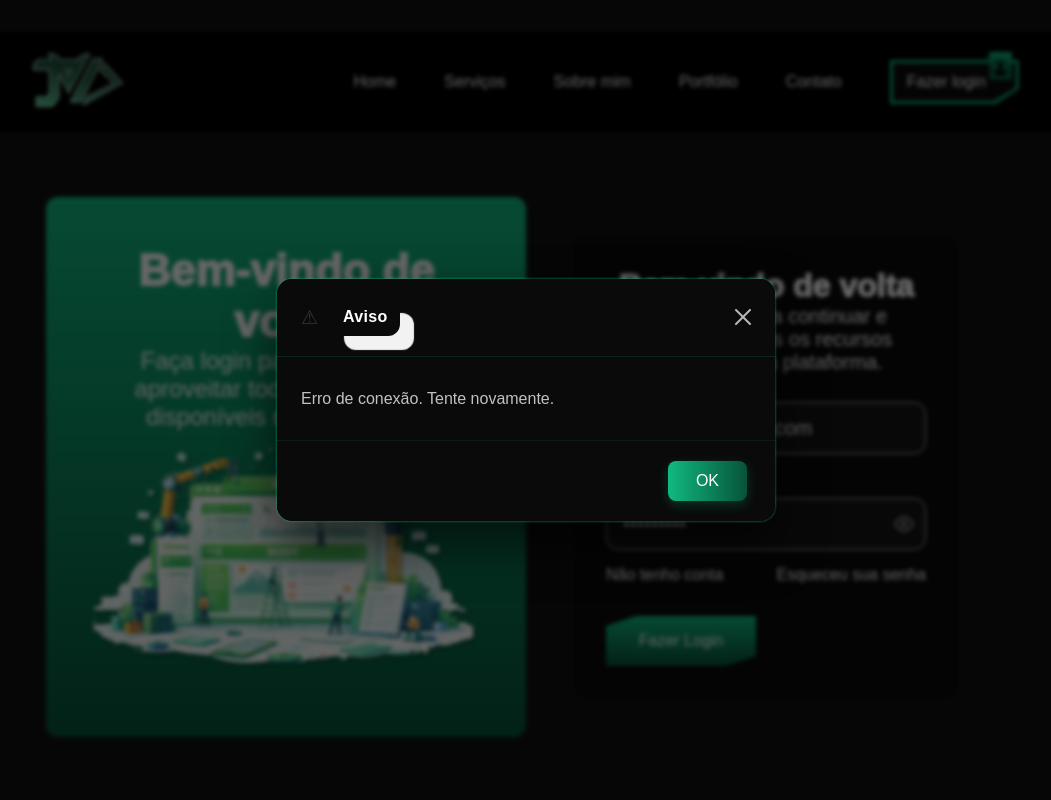
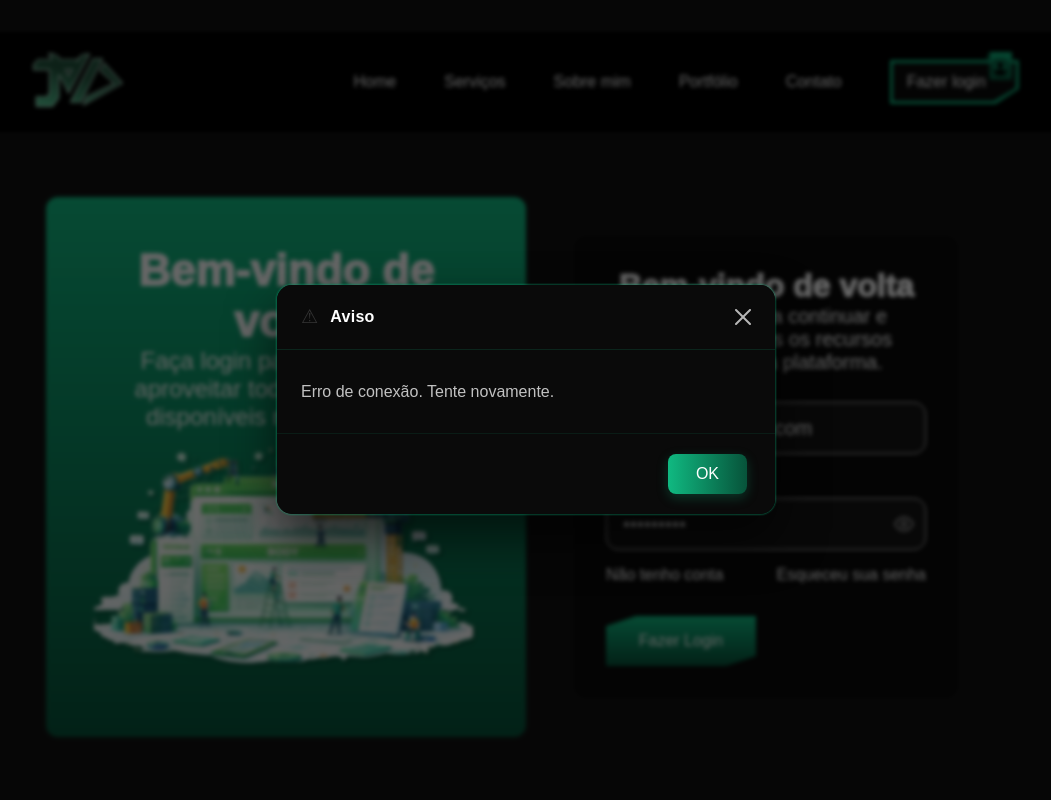
Before and after one commit to joaoviccardoso/JoaoVicCardosoWebSite, a React (Vite) app: page /Login in a window 1280 px wide. Both pictures are taken after typing "name@example.com", "Sample123" into the empty fields and a click on the button "Fazer Login". Shown: the top 800 px of the page, without its empty margins (114-1165 px from the left). Built offline with nearby package versions, Linux system fonts and the light colour scheme; no server answers; a web font is replaced by a local one.

Commit message:
fix: corrigindo bug no titulo de aviso da v2.1

```diff
--- a/src/Componentes/Modals/ModalAviso/index.jsx
+++ b/src/Componentes/Modals/ModalAviso/index.jsx
@@ -32,7 +32,7 @@ function ModalAviso({ aberto, onFechar, mensagem }) {
           <div className={`modal-content ${CssModal.modalContent} ${visivel ? CssModal.contentVisivel : CssModal.contentSaindo}`}>
 
             <div className={`modal-header ${CssModal.modalHeader}`}>
-              <h5 className={`modal-title ${CssModal.modalTitle}`}>Aviso</h5>
+              <h4 className={`modal-title ${CssModal.modalTitle}`}>Aviso</h4>
               <button type="button" className={`btn-close ${CssModal.btnClose}`} onClick={onFechar} />
             </div>
 
--- a/src/Componentes/Modals/ModalDeConfirmacao/index.jsx
+++ b/src/Componentes/Modals/ModalDeConfirmacao/index.jsx
@@ -12,7 +12,7 @@ function ModalConfirmacaoExclusao({ aberto, onFechar, onConfirmar, nomeProduto,
           <div className={`modal-content ${CssModalConfirmacao.modalContent}`}>
 
             <div className={`modal-header ${CssModalConfirmacao.modalHeader}`}>
-              <h5 className={`modal-title ${CssModalConfirmacao.modalTitle}`}>{tituloHeader}</h5>
+              <h4 className={`modal-title ${CssModalConfirmacao.modalTitle}`}>{tituloHeader}</h4>
               <button type="button" className={`btn-close ${CssModalConfirmacao.btnClose}`} onClick={onFechar} />
             </div>
 
```
Also changed, not shown: 1 other file (tests, documents, lock files or other folders).
